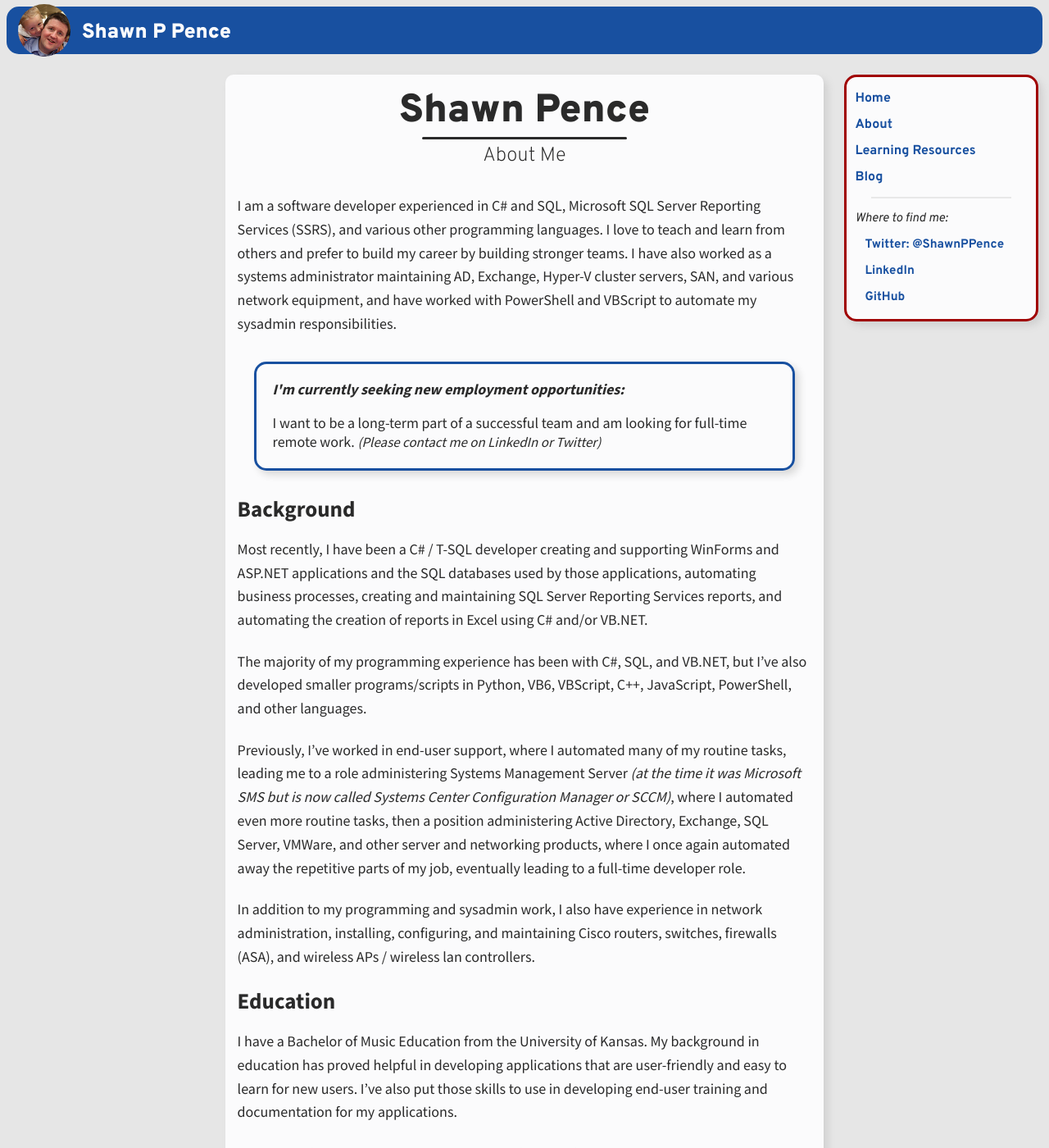
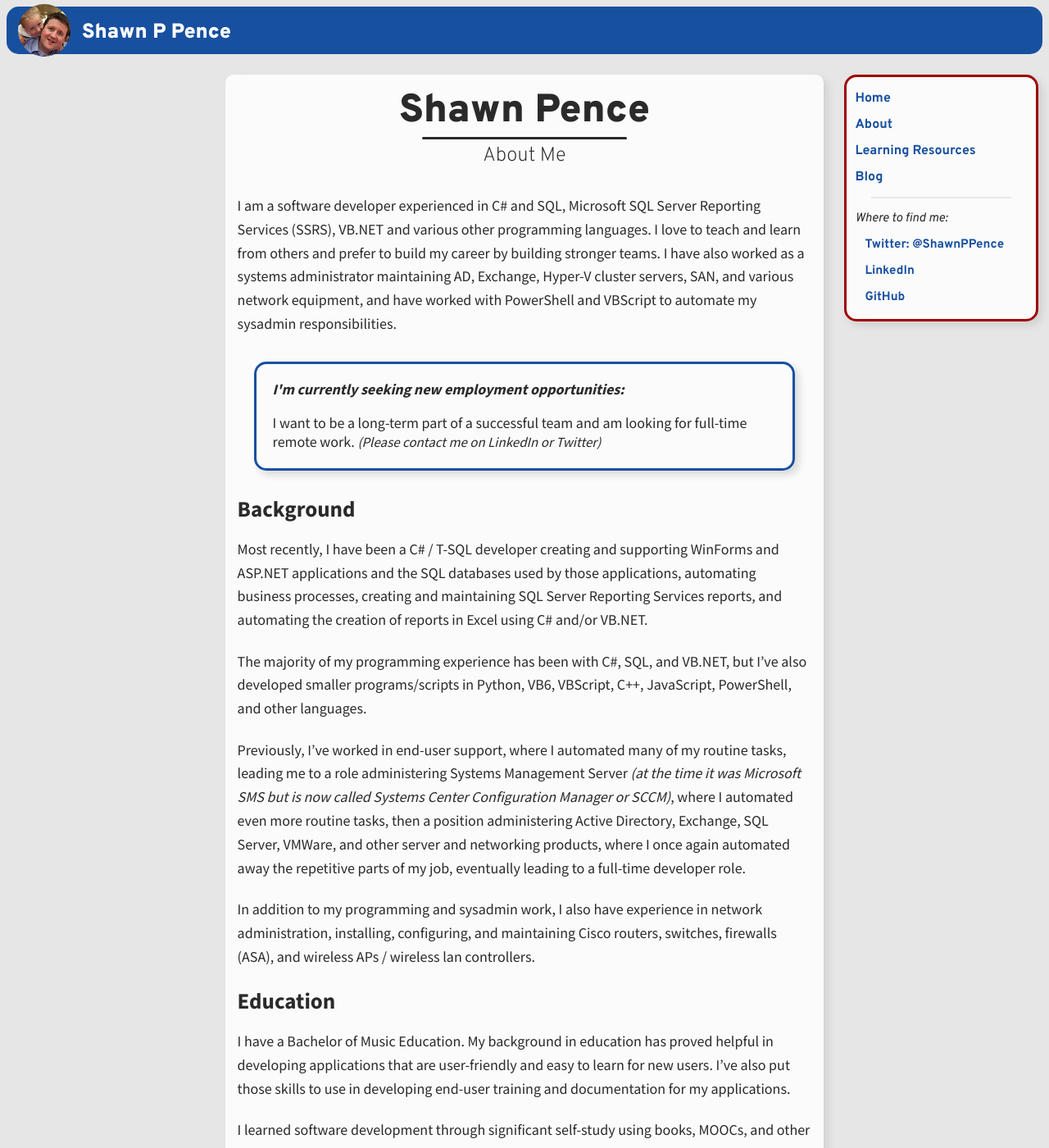
Before and after one commit to ShawnPence/shawnpence.github.io, a Jekyll site: the page built from about.md, in a window 1280 px wide and 1400 px high. Shown: the whole window at 82% size. Built offline with Jekyll 4.4.1, drawn with Linux system fonts in a browser that asks for light colours.

Commit message:
update about page

```diff
--- a/about.md
+++ b/about.md
@@ -6,7 +6,7 @@ social-title: Shawn Pence - About Me
 social-description: About Shawn Pence - background, education, experience, etc.
 ---
 
-I am a software developer experienced in C# and SQL, Microsoft SQL Server Reporting Services (SSRS), and various other programming languages. I love to teach and learn from others and prefer to build my career by building stronger teams. I have also worked as a systems administrator maintaining AD, Exchange, Hyper-V cluster servers, SAN, and various network equipment, and have worked with PowerShell and VBScript to automate my sysadmin responsibilities.
+I am a software developer experienced in C# and SQL, Microsoft SQL Server Reporting Services (SSRS), VB\.NET and various other programming languages. I love to teach and learn from others and prefer to build my career by building stronger teams. I have also worked as a systems administrator maintaining AD, Exchange, Hyper-V cluster servers, SAN, and various network equipment, and have worked with PowerShell and VBScript to automate my sysadmin responsibilities.
 
 <div class="messagebox">
     <div class="messagetitle">I'm currently seeking new employment opportunities:</div>
@@ -25,6 +25,6 @@ In addition to my programming and sysadmin work, I also have experience in netwo
 
 ## Education
 
-I have a Bachelor of Music Education from the University of Kansas.  My background in education has proved helpful in developing applications that are user-friendly and easy to learn for new users.  I've also put those skills to use in developing end-user training and documentation for my applications.
+I have a Bachelor of Music Education.  My background in education has proved helpful in developing applications that are user-friendly and easy to learn for new users.  I've also put those skills to use in developing end-user training and documentation for my applications.
 
 I learned software development through significant self-study using books, MOOCs, and other online resources.  See my [learning resources](/resources/) page for a partial list of some of the resources I've used that I would recommend to other learners.
```
